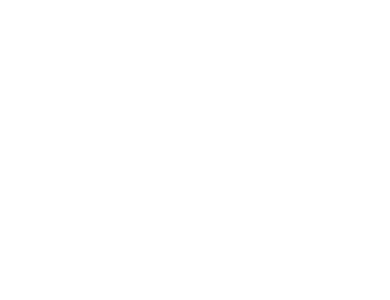
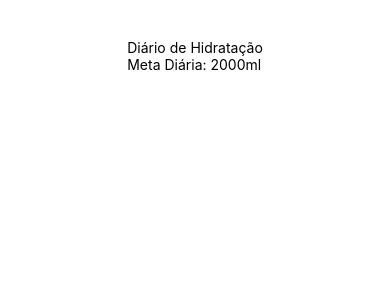
Before and after one commit to jenifer-goncalves/diario_hidratacao, a React Native app: screen / in a window 390 px wide. Shown: the top 300 px of the page. Built offline with nearby package versions, Linux system fonts and the light colour scheme.

Commit message:
ADD: Começando a estrutura na tela

```diff
--- a/App.jsx
+++ b/App.jsx
@@ -7,27 +7,25 @@
 import { ActionButtons } from './src/components/ActionButtons';
 
 export default function App(){
-    const GOAL = 2000;
-    const [consumed, setConsumed] = useState(0);
+    // const GOAL = 2000;
+    // const [consumed, setConsumed] = useState(0);
 
-    const handleAddWater = (amount) =>{
+    // const handleAddWater = (amount) =>{
 
-    };
+    // };
 
-    const handleReset = () => {
+    // const handleReset = () => {
 
-    };
+    // };
 
     return(
         <SafeAreaProvider>
             <SafeAreaView>
-                <StatusBar barStyle={'light-content'} backgroundColor={'purple'}>
                     <View style={styles.container}>
                         <Text>
-
+                            <Header/>
                         </Text>
                     </View>
-                </StatusBar>
             </SafeAreaView>
         </SafeAreaProvider>
 
@@ -36,9 +34,8 @@
 
 const styles = StyleSheet.create({
     container:{
-        backgroundColor: 'purple',
+        marginTop:'10%',
         justifyContent: 'center',
         alignItems: 'center',
-        flex: 1,
     },
 });
--- a/src/components/Header.jsx
+++ b/src/components/Header.jsx
@@ -1,11 +1,10 @@
-// import { View, Text } from "react-native";
+import { View, Text } from "react-native";
 
-// export function Header(){
-//     return (
-//       <View>
-//         <Text>
-//             Testando o ngc
-//         </Text>
-//       </View>
-//     );
-// };
+export function Header(){
+    return (
+      <View>
+        <Text>Diário de Hidratação</Text>
+        <Text>Meta Diária: 2000ml</Text>
+      </View>
+    );
+};
```
Also changed, not shown: notes.txt (added).
